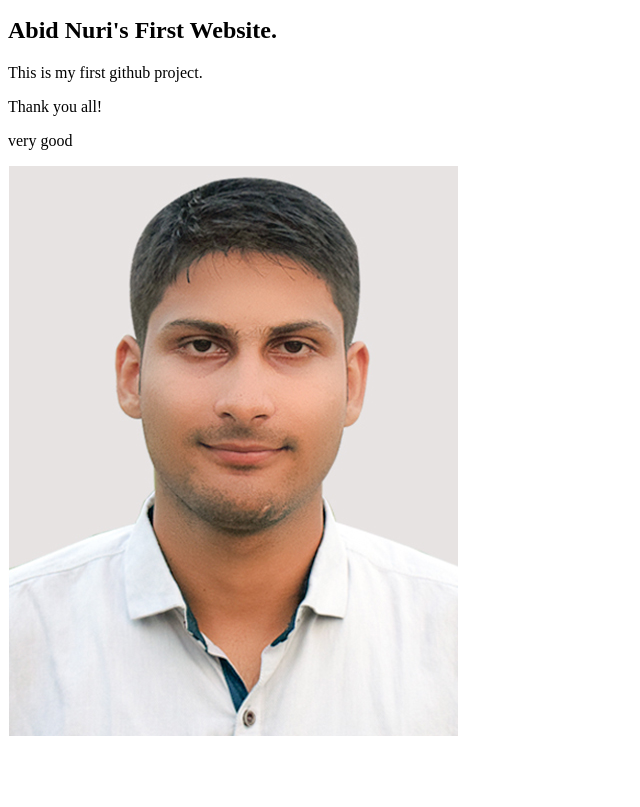
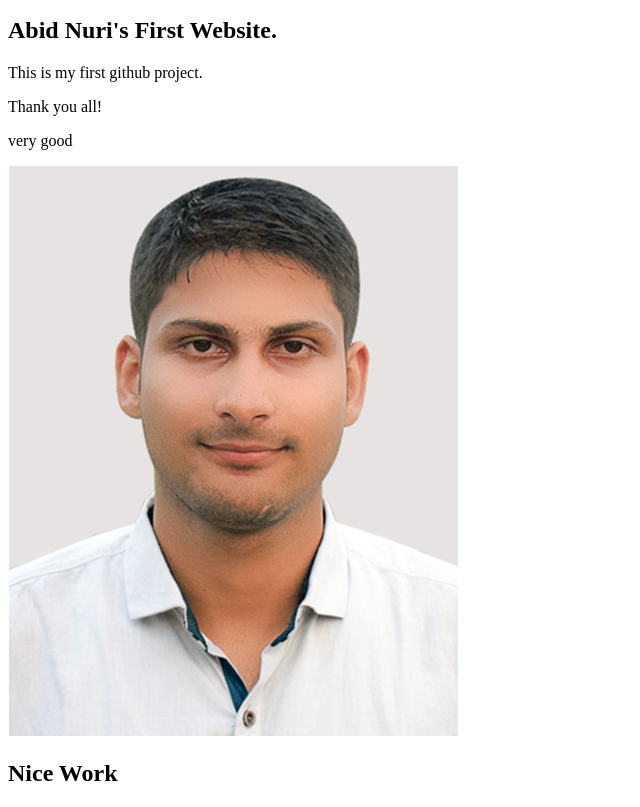
Before and after one commit to abidnuri/my-first-website, a plain HTML site: page index.html in a window 1280 px wide. Shown: the part 50-857 px from the top of the page, without its empty margins (0-640 px from the left). Before the commit the page ends 800 px from the top, so only its background shows below. Drawn offline with Linux system fonts and the light colour scheme.

Commit message:
Update index.html

```diff
--- a/index.html
+++ b/index.html
@@ -19,6 +19,7 @@
         <p>Thank you all!</p>
         <p>very good</p>
         <img src="abid.jpg" alt="">
+        <h2>Nice Work</h2>
     </section>
 </body>
 </html>
```
